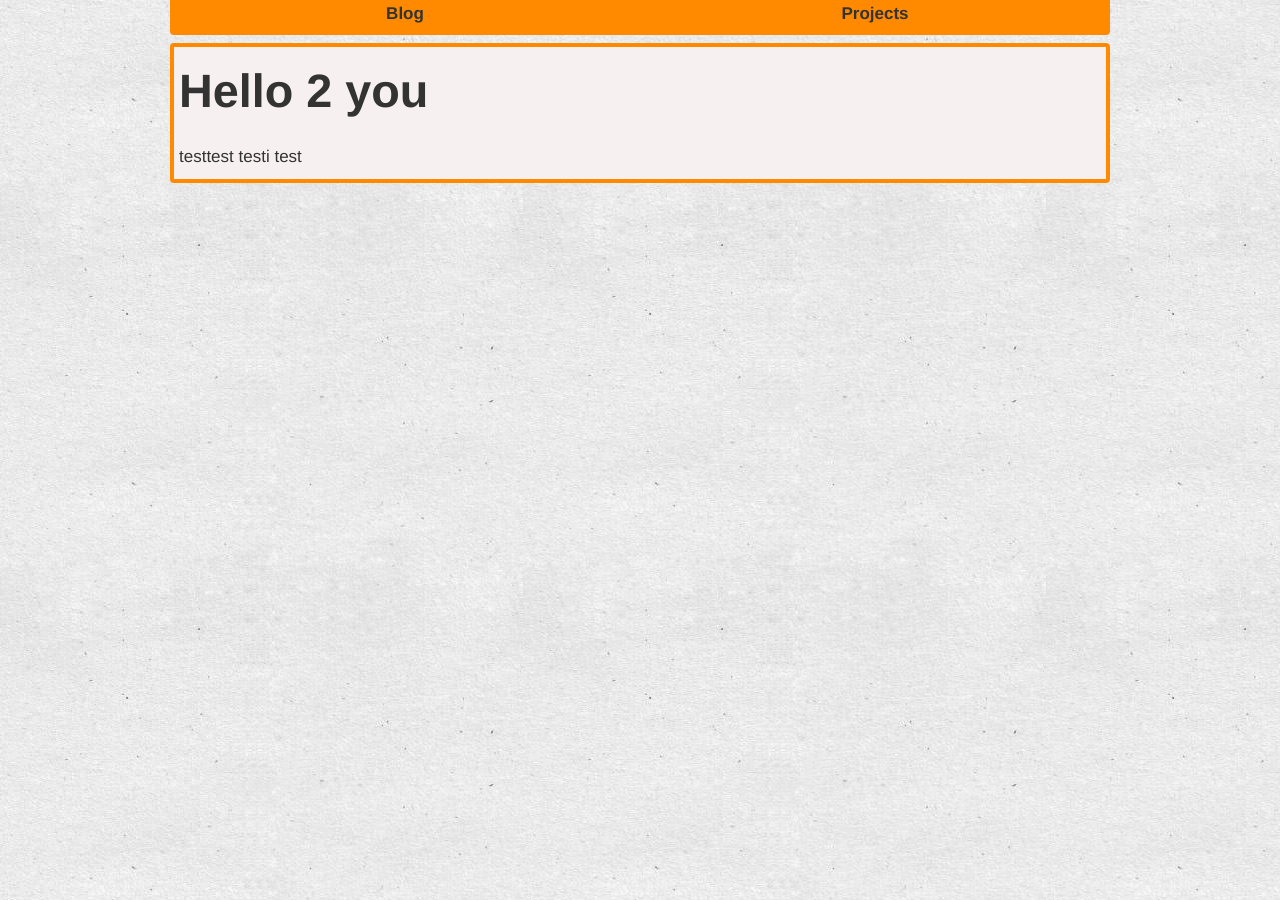
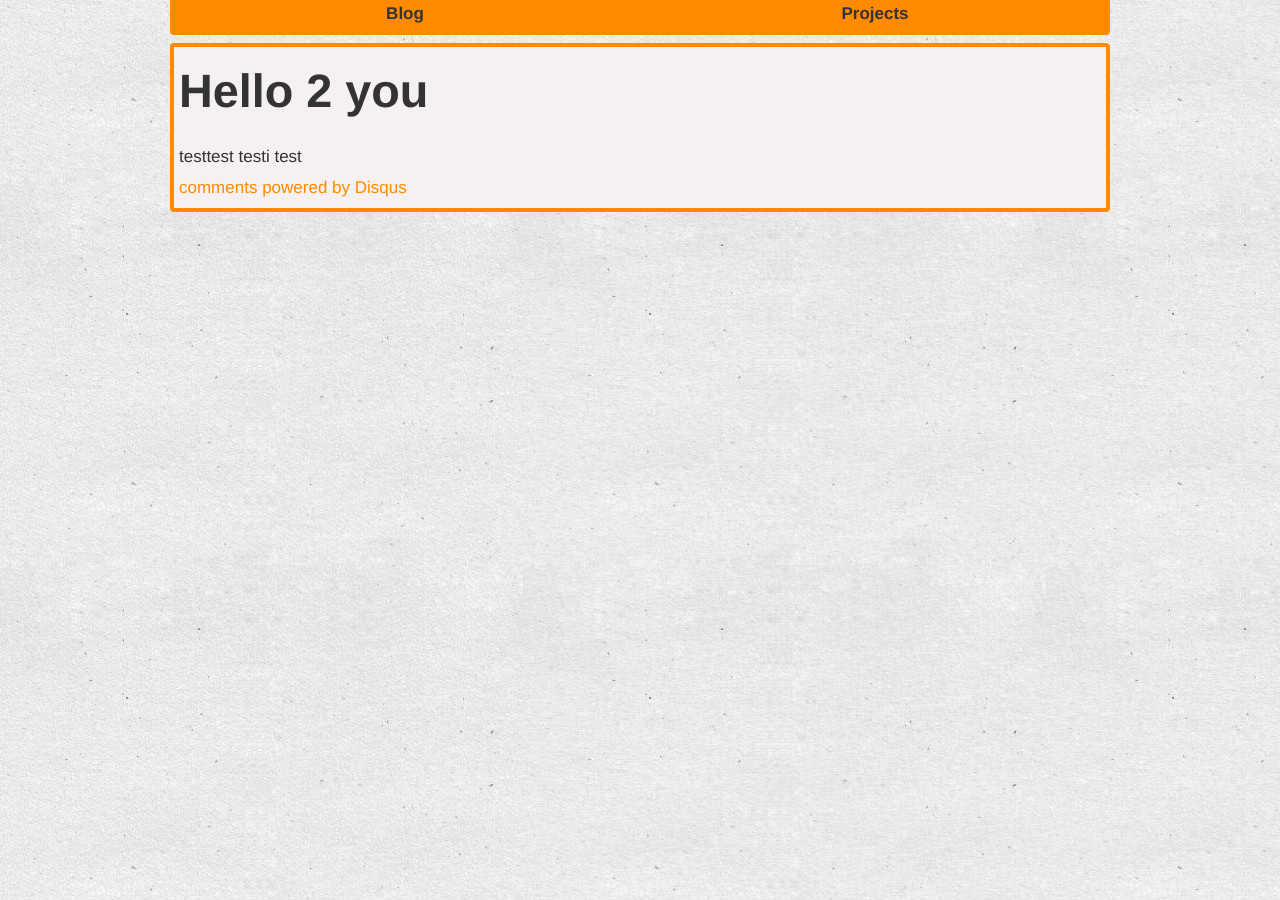
Before and after one commit to mikiec84/abbe98.github.com, a Jekyll site: the page built from _posts/2013-11-14-hello-2-you.html, in a window 1280 px wide. Built offline with Jekyll 4.4.1, drawn with Linux system fonts in a browser that asks for light colours; comment, search, counter and statistics services are not loaded; some of the changed lines change nothing that is shown.

Commit message:
Adding Disqus

```diff
--- a/_layouts/post.html
+++ b/_layouts/post.html
@@ -4,4 +4,24 @@
 <div class="post" >
 	<h1>{{ page.title }}</h1>
 	{{ content }}
+	<div id="disqus_thread"></div>
+	<script type="text/javascript">
+		/* * * CONFIGURATION VARIABLES: EDIT BEFORE PASTING INTO YOUR WEBPAGE * * */
+		var disqus_shortname = 'abbe';
+		// required: replace example with your forum shortname
+
+		/* * * DON'T EDIT BELOW THIS LINE * * */
+		(function() {
+			var dsq = document.createElement('script');
+			dsq.type = 'text/javascript';
+			dsq.async = true;
+			dsq.src = '//' + disqus_shortname + '.disqus.com/embed.js';
+			(document.getElementsByTagName('head')[0] || document.getElementsByTagName('body')[0]).appendChild(dsq);
+		})();
+	</script>
+	<noscript>
+		Please enable JavaScript to view the <a href="http://disqus.com/?ref_noscript">comments powered by Disqus.</a>
+	</noscript>
+	<a href="http://disqus.com" class="dsq-brlink">comments powered by <span class="logo-disqus">Disqus</span></a>
+
 </div>
```
